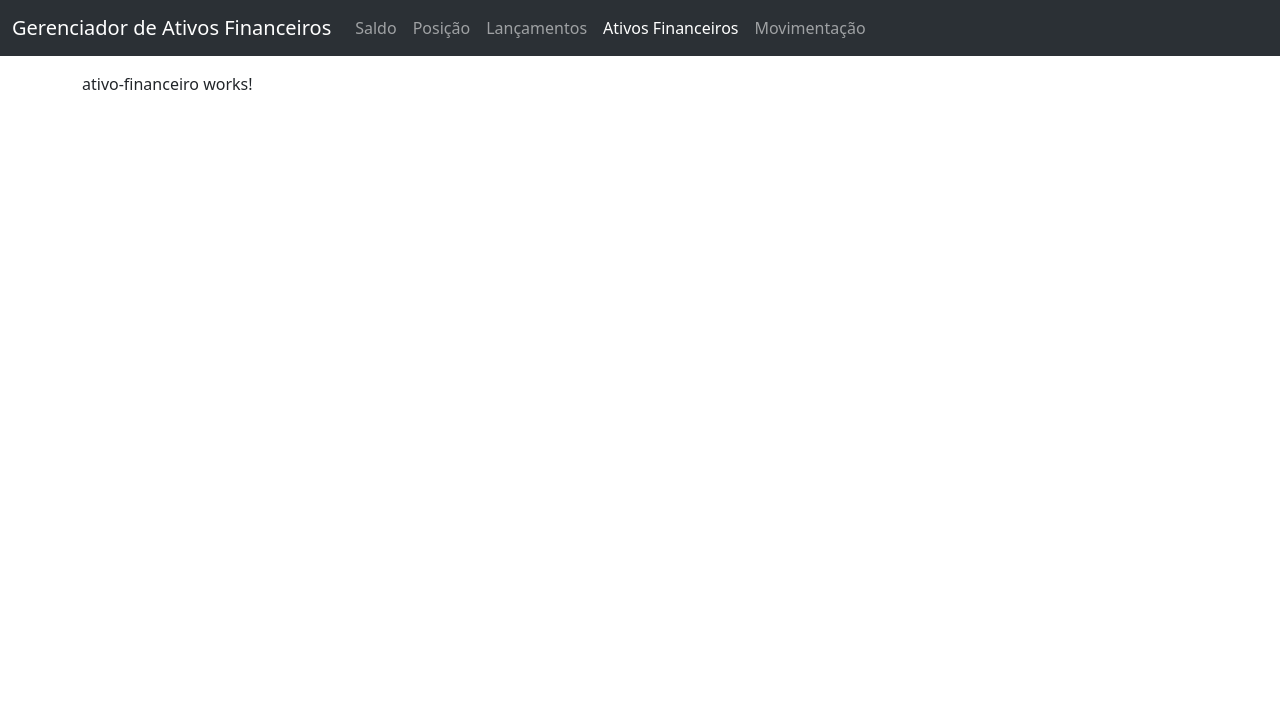
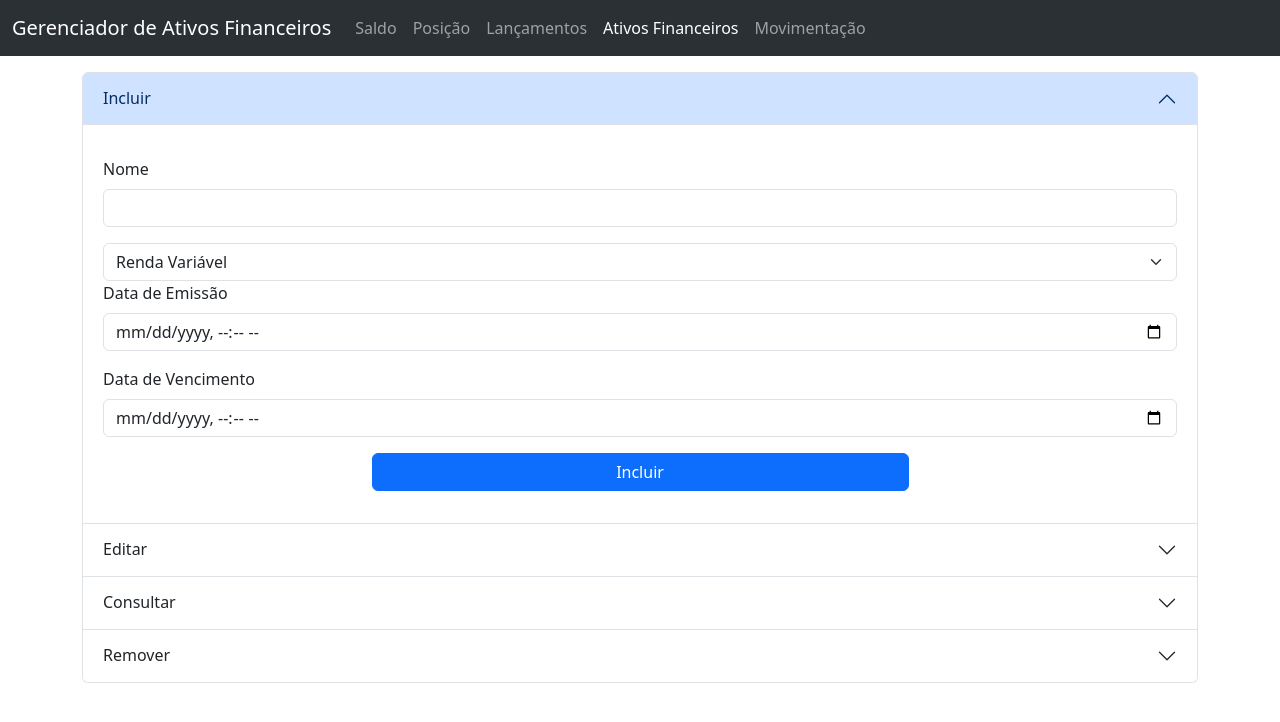
Before and after one commit to g-bortoletto/gerenciador-ativos, an Angular app in the folder gerenciador-ativos-frontend/: page /ativos-financeiros in a window 1280 px wide. Shown: the top 722 px of the page. Built offline with nearby package versions, Linux system fonts and the light colour scheme.

Commit message:
Começa a adicionar página de ativos financeiros

```diff
--- a/gerenciador-ativos-frontend/src/app/components/ativo-financeiro/ativo-financeiro.component.html
+++ b/gerenciador-ativos-frontend/src/app/components/ativo-financeiro/ativo-financeiro.component.html
@@ -1 +1,75 @@
-<p>ativo-financeiro works!</p>
+<div class="accordion" id="accordionExample">
+  <div class="accordion-item">
+    <h2 class="accordion-header">
+      <button class="accordion-button" type="button" data-bs-toggle="collapse" data-bs-target="#collapseOne" aria-expanded="true" aria-controls="collapseOne">
+        Incluir
+      </button>
+    </h2>
+    <div id="collapseOne" class="accordion-collapse collapse show" data-bs-parent="#accordionExample">
+      <div class="accordion-body">
+        <form class="mt-3 mb-3">
+					<div class="mb-3">
+						<label for="nome-ativo-financeiro" class="form-label">Nome</label>
+						<input type="text" class="form-control" id="nome-ativo-financeiro" [(ngModel)]="ativoFinanceiro.nome"
+							[ngModelOptions]="{standalone: true}">
+					</div>
+					<select class="form-select" aria-label="Tipo de Ativo Financeiro" [(ngModel)]="ativoFinanceiro.tipo"
+						[ngModelOptions]="{standalone: true}">
+						<option value="RV">Renda Variável</option>
+						<option value="RF">Renda Fixa</option>
+						<option value="FUNDO">Fundo</option>
+					</select>
+					<div class="mb-3">
+						<label for="data-emissao-ativo-financeiro" class="form-label">Data de Emissão</label>
+						<input type="datetime-local" class="form-control" id="data-emissao-ativo-financeiro"
+							[(ngModel)]="ativoFinanceiro.dataEmissao" [ngModelOptions]="{standalone: true}">
+					</div>
+					<div class="mb-3">
+						<label for="data-vencimento-ativo-financeiro" class="form-label">Data de Vencimento</label>
+						<input type="datetime-local" class="form-control" id="data-vencimento-ativo-financeiro"
+							[(ngModel)]="ativoFinanceiro.dataVencimento" [ngModelOptions]="{standalone: true}">
+					</div>
+					<div class="d-grid gap-2 col-6 mx-auto">
+						<button type="submit" class="btn btn-primary" (click)="incluirAtivoFinanceiro()">Incluir</button>
+					</div>
+				</form>
+      </div>
+    </div>
+  </div>
+  <div class="accordion-item">
+    <h2 class="accordion-header">
+      <button class="accordion-button collapsed" type="button" data-bs-toggle="collapse" data-bs-target="#collapseTwo" aria-expanded="false" aria-controls="collapseTwo">
+        Editar
+      </button>
+    </h2>
+    <div id="collapseTwo" class="accordion-collapse collapse" data-bs-parent="#accordionExample">
+      <div class="accordion-body">
+        Editar
+      </div>
+    </div>
+  </div>
+  <div class="accordion-item">
+    <h2 class="accordion-header">
+      <button class="accordion-button collapsed" type="button" data-bs-toggle="collapse" data-bs-target="#collapseThree" aria-expanded="false" aria-controls="collapseThree">
+        Consultar
+      </button>
+    </h2>
+    <div id="collapseThree" class="accordion-collapse collapse" data-bs-parent="#accordionExample">
+      <div class="accordion-body">
+        Consultar
+      </div>
+    </div>
+  </div>
+		<div class="accordion-item">
+			<h2 class="accordion-header">
+				<button class="accordion-button collapsed" type="button" data-bs-toggle="collapse" data-bs-target="#collapseFour" aria-expanded="false" aria-controls="collapseFour">
+					Remover
+				</button>
+			</h2>
+			<div id="collapseFour" class="accordion-collapse collapse" data-bs-parent="#accordionExample">
+				<div class="accordion-body">
+					Remover
+				</div>
+			</div>
+  </div>
+</div>
--- a/gerenciador-ativos-frontend/src/app/components/ativo-financeiro/ativo-financeiro.component.ts
+++ b/gerenciador-ativos-frontend/src/app/components/ativo-financeiro/ativo-financeiro.component.ts
@@ -1,10 +1,42 @@
 import { Component } from '@angular/core';
+import { AtivoFinanceiro } from '../../common/ativo-financeiro';
+import { AtivoFinanceiroService as AtivoFinanceiroService } from '../../services/ativo-financeiro.service';
 
 @Component({
   selector: 'app-ativo-financeiro',
   templateUrl: './ativo-financeiro.component.html',
   styleUrl: './ativo-financeiro.component.css'
 })
+
 export class AtivoFinanceiroComponent {
 
+  public ativoFinanceiro: AtivoFinanceiro = new AtivoFinanceiro(
+    0,
+    "",
+    "RV",
+    new Date().toISOString(),
+    new Date().toISOString());
+
+  constructor(public ativoFinanceiroService: AtivoFinanceiroService) { }
+
+  incluirAtivoFinanceiro(): void {
+    this.ativoFinanceiroService.incluirAtivoFinanceiro(this.ativoFinanceiro).subscribe({
+      next: response => { this.ativoFinanceiro = response; },
+      error: response => console.error(response),
+      complete: () => console.log(this.ativoFinanceiro)
+    })
+  }
+
+  editarAtivoFinanceiro(): void {
+
+  }
+
+  consultarAtivosFinanceiros(): void {
+
+  }
+
+  removerAtivoFinanceiro(): void {
+
+  }
+
 }
--- a/gerenciador-ativos-frontend/src/app/components/lancamento/lancamento.component.html
+++ b/gerenciador-ativos-frontend/src/app/components/lancamento/lancamento.component.html
@@ -20,7 +20,9 @@
 			<input type="datetime-local" class="form-control" id="data-lancamento" [(ngModel)]="lancamento.data"
 				[ngModelOptions]="{standalone: true}">
 		</div>
-		<button type="submit" class="btn btn-primary" (click)="incluirLancamento()">Incluir Lançamento</button>
+		<div class="d-grid gap-2 col-6 mx-auto">
+			<button type="submit" class="btn btn-primary" (click)="incluirLancamento()">Incluir Lançamento</button>
+		</div>
 	</form>
 	<h2 class="text-center"><b>Saldo:</b> {{ contaCorrenteSaldo | currency:'BRL' }}</h2>
 </div>
--- /dev/null
+++ b/gerenciador-ativos-frontend/src/app/services/ativo-financeiro.service.ts
@@ -0,0 +1,34 @@
+import { HttpClient } from '@angular/common/http';
+import { Injectable } from '@angular/core';
+import { AtivoFinanceiro } from '../common/ativo-financeiro';
+import { Observable } from 'rxjs';
+
+@Injectable({
+  providedIn: 'root'
+})
+
+export class AtivoFinanceiroService {
+
+  constructor(private httpClient: HttpClient) { }
+
+  incluirAtivoFinanceiro(ativoFinanceiro: AtivoFinanceiro): Observable<any> {
+    return this.httpClient
+      .post<AtivoFinanceiro>("http://localhost:8080/api/v0/ativos-financeiros", ativoFinanceiro);
+  }
+
+  editarAtivoFinanceiro(ativoFinanceiro: AtivoFinanceiro): Observable<any> {
+    return this.httpClient
+      .put<AtivoFinanceiro>("http://localhost:8080/api/v0/ativos-financeiros", ativoFinanceiro);
+  }
+
+  consultarAtivosFinanceiros(): Observable<any> {
+    return this.httpClient
+      .get<AtivoFinanceiro[]>("http://localhost:8080/api/v0/ativos-financeiros");
+  }
+
+  removerAtivoFinanceiro(ativoFinanceiro: AtivoFinanceiro): Observable<any> {
+    return this.httpClient
+      .delete<AtivoFinanceiro>("http://localhost:8080/api/v0/ativos-financeiros");
+  }
+
+}
```
Also changed, not shown: 1 other file (tests, documents, lock files or other folders).
